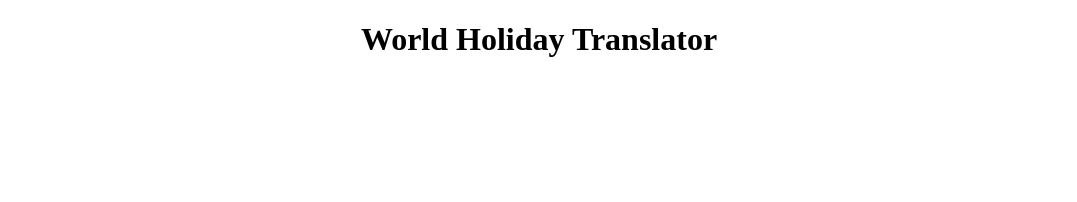
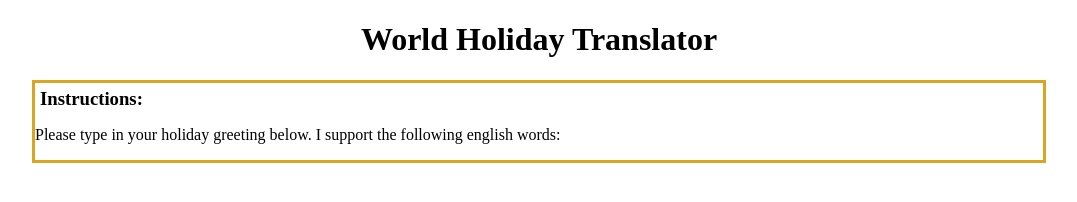
Before and after one commit to MCrank/translator, a plain HTML site: page index.html in a window 1280 px wide. Shown: the whole page, without its empty margins (101-1178 px from the left). Drawn offline with Linux system fonts and the light colour scheme.

Commit message:
Added Instruction area

```diff
--- a/index.html
+++ b/index.html
@@ -11,6 +11,12 @@
 
 <body>
     <h1 id="app-header">World Holiday Translator</h1>
+    <div id="app-instruction-cards">
+        <div id="instruction-card-content">
+            <h3 id="header">Instructions:</h3>
+            <p>Please type in your holiday greeting below. I support the following english words:</p>
+        </div>
+    </div>
 
     <script src="main.js"></script>
 </body>
--- a/main.css
+++ b/main.css
@@ -1,3 +1,19 @@
 #app-header {
   text-align: center;
 }
+
+#app-instruction-cards {
+  display: flex;
+  border: 3px solid goldenrod;
+  flex-wrap: wrap;
+  margin: 0px 125px;
+}
+
+#instruction-card-content {
+  width: 100%;
+}
+
+#header {
+  margin: 5px;
+  /* background: tomato; */
+}
```
